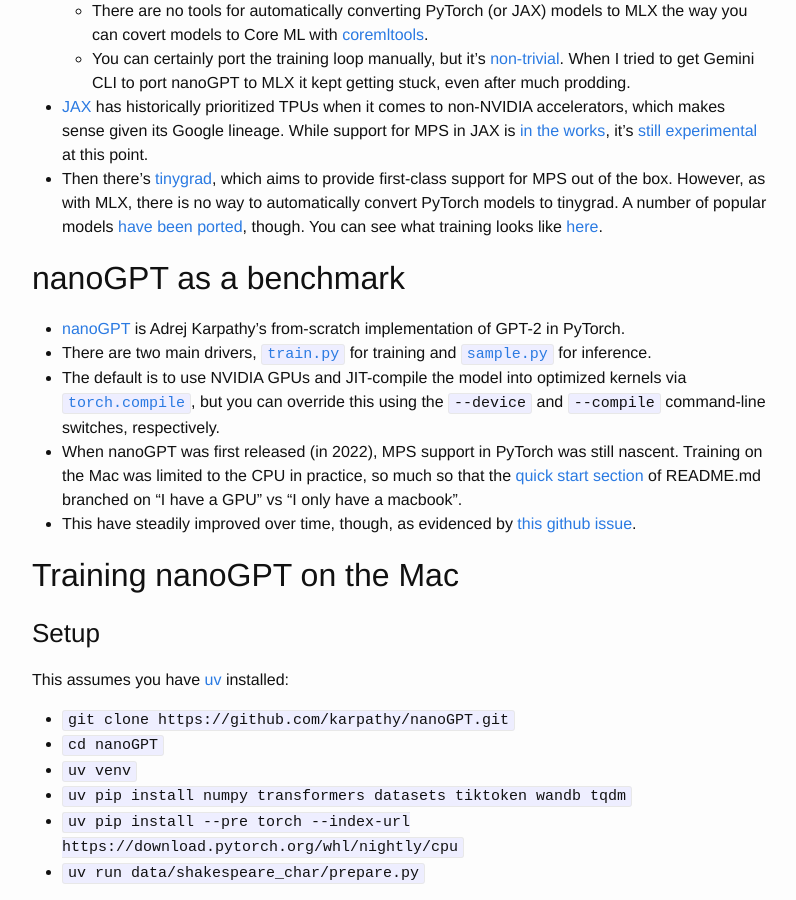
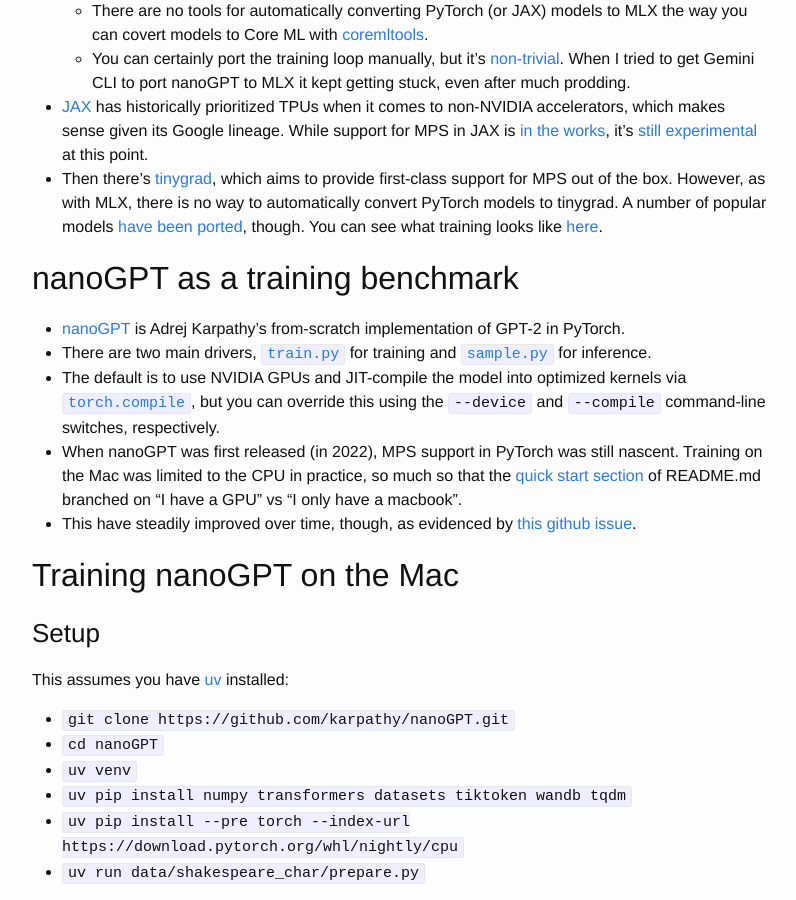
Before and after one commit to vglazer/vglazer.github.io, a Jekyll site: the page built from _posts/2025-09-16-state-of-training-on-metal.md, in a window 1280 px wide and 900 px high, scrolled down 1136 px. Shown: the whole window, without its empty margins (238-1034 px from the left). Built offline with Jekyll 4.4.1, drawn with Linux system fonts in a browser that asks for light colours; nearby versions of some CDN libraries.

Commit message:
Minor rewording

```diff
--- a/_posts/2025-09-16-state-of-training-on-metal.md
+++ b/_posts/2025-09-16-state-of-training-on-metal.md
@@ -28,7 +28,7 @@ categories: metal jax pytorch llms nanogpt tinygrad mlx ane asitop
 - [JAX](https://github.com/jax-ml/jax) has historically prioritized TPUs when it comes to non-NVIDIA accelerators, which makes sense given its Google lineage. While support for MPS in JAX is [in the works](https://developer.apple.com/metal/jax/), it's [still experimental](https://github.com/jax-ml/jax?tab=readme-ov-file#supported-platforms) at this point.
 - Then there's [tinygrad](https://github.com/tinygrad/tinygrad), which aims to provide first-class support for MPS out of the box. However, as with MLX, there is no way to automatically convert PyTorch models to tinygrad. A number of popular models [have been ported](https://docs.tinygrad.org/showcase/), though. You can see what training looks like [here](https://docs.tinygrad.org/mnist/#training-the-model).
 
-## nanoGPT as a benchmark
+## nanoGPT as a training benchmark
 
 - [nanoGPT](https://github.com/karpathy/nanoGPT) is Adrej Karpathy's from-scratch implementation of GPT-2 in PyTorch.
 - There are two main drivers, [`train.py`](https://github.com/karpathy/nanoGPT/blob/master/train.py) for training and [`sample.py`](https://github.com/karpathy/nanoGPT/blob/master/sample.py) for inference.
```
